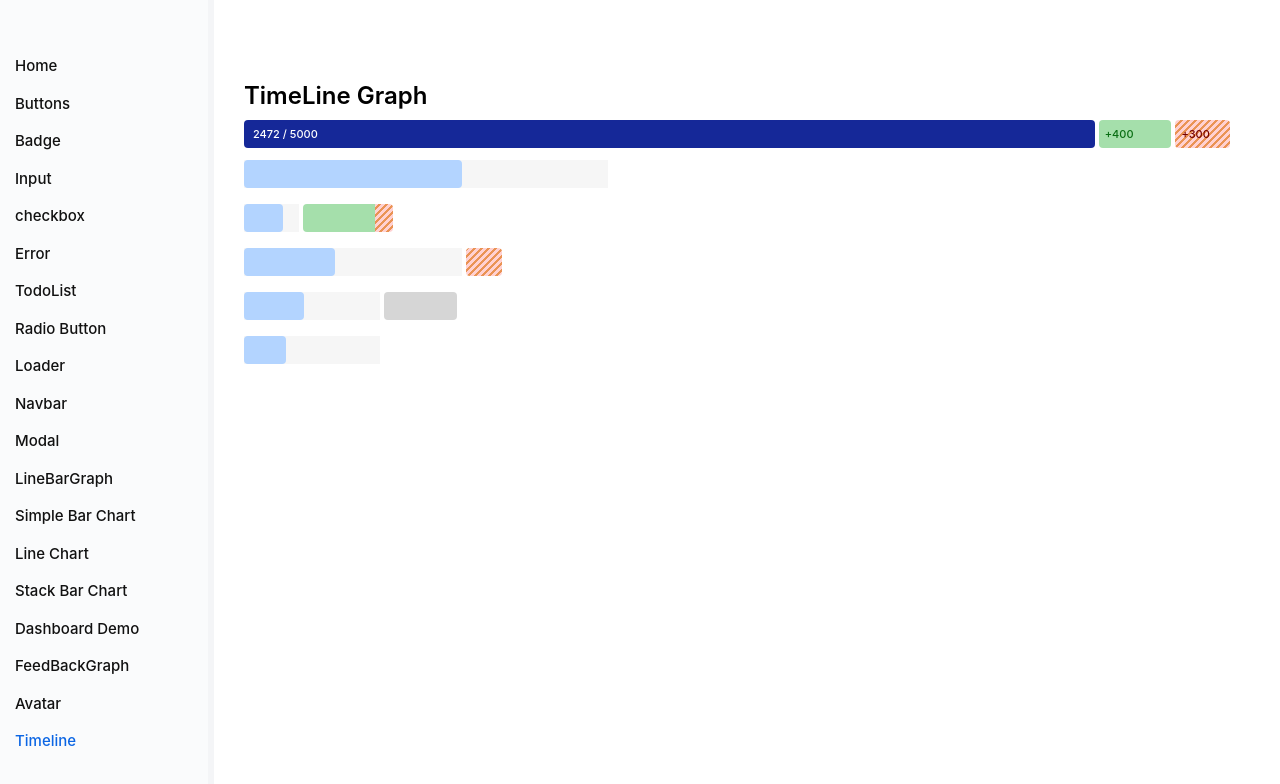
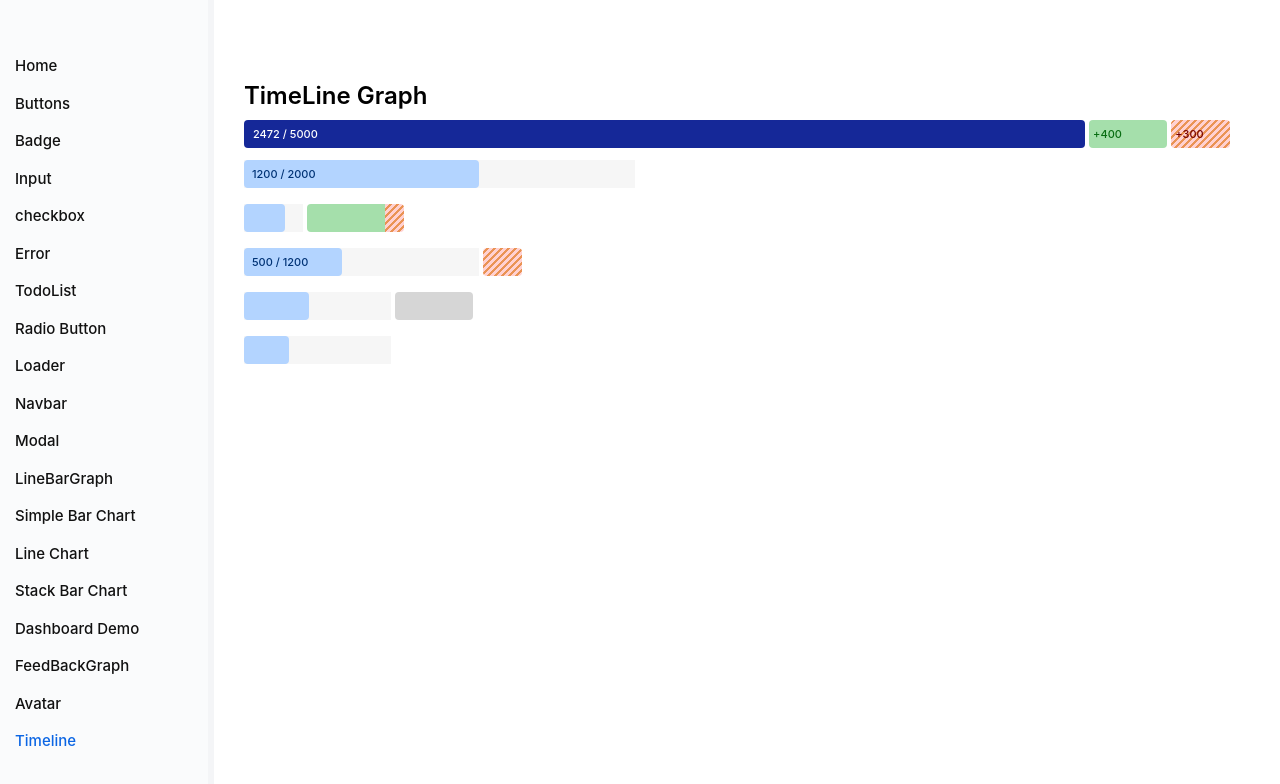
Before and after one commit to christojojo/wacpro-tasks, a React (Vite) app: page /Timeline in a window 1280 px wide. Shown: the top 784 px of the page. Built offline with nearby package versions, Linux system fonts and the light colour scheme.

Commit message:
timeline completed

```diff
--- a/src/components/Avatar/Avatar.jsx
+++ b/src/components/Avatar/Avatar.jsx
@@ -89,6 +89,9 @@
         </span>
       </div>
 
+
+
+
       <div className=" flex ">
         {items.slice(0,5).map((d, i) => (
           <div
--- a/src/components/Timeline/Timeline.jsx
+++ b/src/components/Timeline/Timeline.jsx
@@ -72,13 +72,17 @@
           {Timeline.HoursConsumed} / {Timeline.TotalHours}
         </div>
         {Timeline.ApprovedHours && (
-          <div className="appoved-hr bg-[#A5DFAB] text-[#096E13] text-[11px] font-medium leading-[20px] py-1 pl-[6px]  rounded" style={{ width: widthApproved }}>
+          <div className="appoved-hr bg-[#A5DFAB] text-[#096E13] text-[11px] font-medium leading-[20px] h-[28px] rounded relative" style={{ width: widthApproved }}>
+            <span className="absolute top-1/2 -translate-y-1/2 left-1 whitespace-nowrap  pointer-events-none">
             +{Timeline.ApprovedHours}
+            </span>
           </div>
         )}
         {Timeline.NotApprovedHours && (
-          <div className="not-approved-hrs bg-[#EA9354] text-[#760000] text-[11px] font-medium leading-[20px] py-1 pl-[6px] rounded" style={{ width: widthNotApproved }}>
+          <div className="not-approved-hrs bg-[#EA9354] text-[#760000]  text-[11px] font-medium leading-[20px] h-[28px] rounded relative" style={{ width: widthNotApproved }}>
+            <span className="absolute top-1/2 -translate-y-1/2 left-1 whitespace-nowrap  pointer-events-none">
             +{Timeline.NotApprovedHours}
+            </span>
           </div>
         )}
       </div>
@@ -92,29 +96,29 @@
           <div key={index} className="flex gap-1 pb-4">
             <div className="bg-[#F6F6F6] group h-[28px]" style={{ width: deptHour }}>
               <div className="relative bg-[#B3D4FF] text-[#003376] text-[11px] font-medium leading-[20px]  rounded h-[28px]" style={{ width: deptHrConsumed }}>
-                <span className="absolute top-1/2 -translate-y-1/2 left-2 whitespace-nowrap opacity-0 group-hover:opacity-100 transition-all ease-in-out duration-300">
+                <span className={`absolute top-1/2 -translate-y-1/2 left-2 whitespace-nowrap ${deptHrConsumed < 75 ? "opacity-0" : ""} group-hover:opacity-100 transition-all ease-in-out duration-300`}>
                   {data.HoursConsumed} / {data.TotalHours}
                 </span>
               </div>
             </div>
             <div className="flex [&>*:first-child]:rounded-s [&>*:last-child]:rounded-e relative" >
               {data.ApprovedHours && (
-                <div className="appoved-hr  group bg-[#A5DFAB] text-[#096E13] text-[11px] font-medium leading-[20px] py-1 pl-[6px] h-[28px]" style={{ width: extratime }}>
-                  <span className="absolute top-1/2 -translate-y-1/2 left-[100%] whitespace-nowrap opacity-0 group-hover:opacity-100 transition-all ease-in-out duration-300">
+                <div className={`appoved-hr ${extratime > 30 ? 'relative':''} group bg-[#A5DFAB] text-[#096E13] text-[11px] font-medium leading-[20px] h-[28px]`} style={{ width: extratime }}>
+                  <span className={`absolute top-1/2 -translate-y-1/2 ${extratime > 30 ? 'left-1 ':'left-full'} whitespace-nowrap opacity-0 group-hover:opacity-100 transition-all ease-in-out duration-300 pointer-events-none`}>
                     +{data.ApprovedHours}
                   </span>
                 </div>
               )}
               {data.NotApprovedHours && (
-                <div className="not-approved-hrs group   bg-[#EA9354] text-[#760000] text-[11px] font-medium leading-[20px] py-1 pl-[6px] h-[28px]" style={{ width: overtime }}>
-                  <span className="absolute top-1/2  -translate-y-1/2 left-[100%] whitespace-nowrap opacity-0 group-hover:opacity-100 transition-all ease-in-out duration-300  rounded px-[2px]">
+                <div className={`not-approved-hrs ${overtime > 35 ? 'relative' : ''} group bg-[#EA9354] text-[#760000]  text-[11px] font-medium leading-[20px] h-[28px]`} style={{ width: overtime }}>
+                  <span className={`absolute top-1/2  -translate-y-1/2 ${overtime > 35 ? 'left-1 bg-[#F6F6F6]':'left-full'} whitespace-nowrap   opacity-0 group-hover:opacity-100 transition-all ease-in-out duration-300  rounded px-[2px] pointer-events-none`}>
                     +{data.NotApprovedHours}
                   </span>
                 </div>
               )}
               {data.exceed && (
-                <div className="bg-[#D6D6D6]  group text-[#515151] text-[11px] font-medium leading-[20px] py-1 pl-[6px] rounded" style={{ width: exceedTime }}>
-                  <span className="absolute top-1/2 -translate-y-1/2 left-[100%] whitespace-nowrap opacity-0 group-hover:opacity-100 transition-all ease-in-out duration-300">
+                <div className={`bg-[#D6D6D6] ${exceedTime > 30 ? 'relative':''} group text-[#515151] text-[11px] font-medium leading-[20px] py-1 pl-[6px] rounded`} style={{ width: exceedTime }}>
+                  <span className={`absolute top-1/2 -translate-y-1/2 ${exceedTime > 30 ? 'left-1':'left-full'}  whitespace-nowrap opacity-0 group-hover:opacity-100 transition-all ease-in-out duration-300 pointer-events-none`}>
                     +{data.exceed}
                   </span>
                 </div>
--- a/src/components/Timeline/style.css
+++ b/src/components/Timeline/style.css
@@ -1,3 +1,4 @@
+
 .not-approved-hrs{
     background: repeating-linear-gradient(
   315deg,
@@ -8,3 +9,6 @@
   #EA9354 5px
 );
 }
+
+.shadow{
+  text-shadow: 0 0px 10px #ffffff;}
--- a/src/pages/BarFeedBackPage.jsx
+++ b/src/pages/BarFeedBackPage.jsx
@@ -4,7 +4,7 @@
 
 function BarFeedBackPage() {
   return (
-    <div className='pt-20 w-full' >
+    <div className='pt-20 w-full ' >
       <BarFeedBAck icon={<img src={Assets.smiley} alt="" />}/>
     </div>
   )
```
Also changed, not shown: src/pages/NavbarPage.jsx (line endings or trailing spaces).
